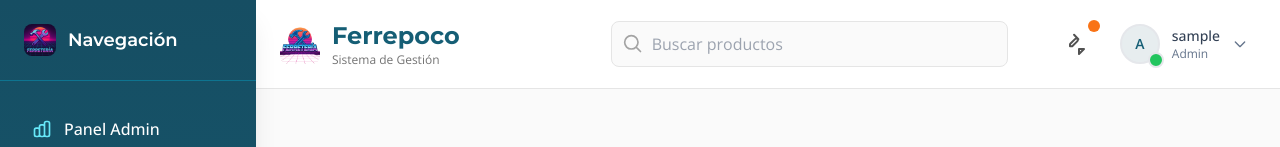
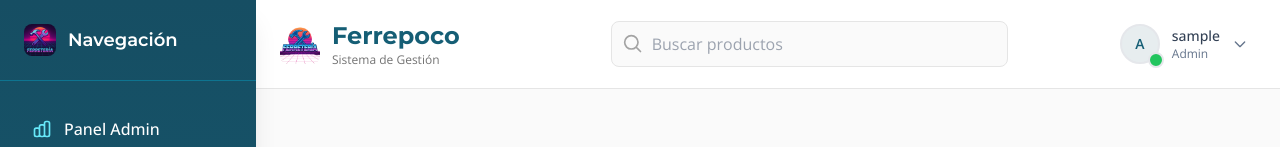
Before and after one commit to ElAdagioDeJP/Ferrepoco, a Vue app in the folder frontend/: page /products in a window 1280 px wide. Shown: the top 147 px of the page. Built offline with nearby package versions, Linux system fonts and the light colour scheme; no server answers; sample sign-in values are in the browser's storage.

Commit message:
update componentes

```diff
--- a/frontend/src/components/layout/Navbar.vue
+++ b/frontend/src/components/layout/Navbar.vue
@@ -40,13 +40,7 @@
           </template>
 
           <!-- Notificaciones (admin/employee) -->
-          <button v-if="userRole !== 'client'" class="relative p-2 text-neutral-600 hover:text-cyan-800 hover:bg-neutral-100 rounded-lg transition-colors duration-200" aria-label="Notificaciones">
-            <svg class="w-6 h-6" fill="none" stroke="currentColor" viewBox="0 0 24 24">
-              <path stroke-linecap="round" stroke-linejoin="round" stroke-width="2" d="M15 17h5l-5 5v-5zM10.07 2.82l3.12 3.12c.944.944.944 2.475 0 3.419L8.5 14.04a1 1 0 01-.707.293H6v-1.793c0-.265.105-.52.293-.707l4.69-4.69c.944-.944 2.475-.944 3.419 0z"></path>
-            </svg>
-            <span class="sr-only">Notificaciones</span>
-            <span class="absolute -top-1 -right-1 w-3 h-3 bg-orange-500 rounded-full"></span>
-          </button>
+
 
           <UserProfileBadge />
         </div>
--- a/frontend/src/views/ProductsManager.vue
+++ b/frontend/src/views/ProductsManager.vue
@@ -266,7 +266,7 @@ const loadAlerts = async () => {
   try {
     const response = await apiClient.get('/products');
     const allProducts = response.data;
-    const lowStockProducts = allProducts.filter(p => p.stock <= 50);
+    const lowStockProducts = allProducts.filter(p => p.stock <= 10);
     console.log('Low stock products:', lowStockProducts);
     alerts.value = lowStockProducts.map(p => ({
       productId: p.id,
```
